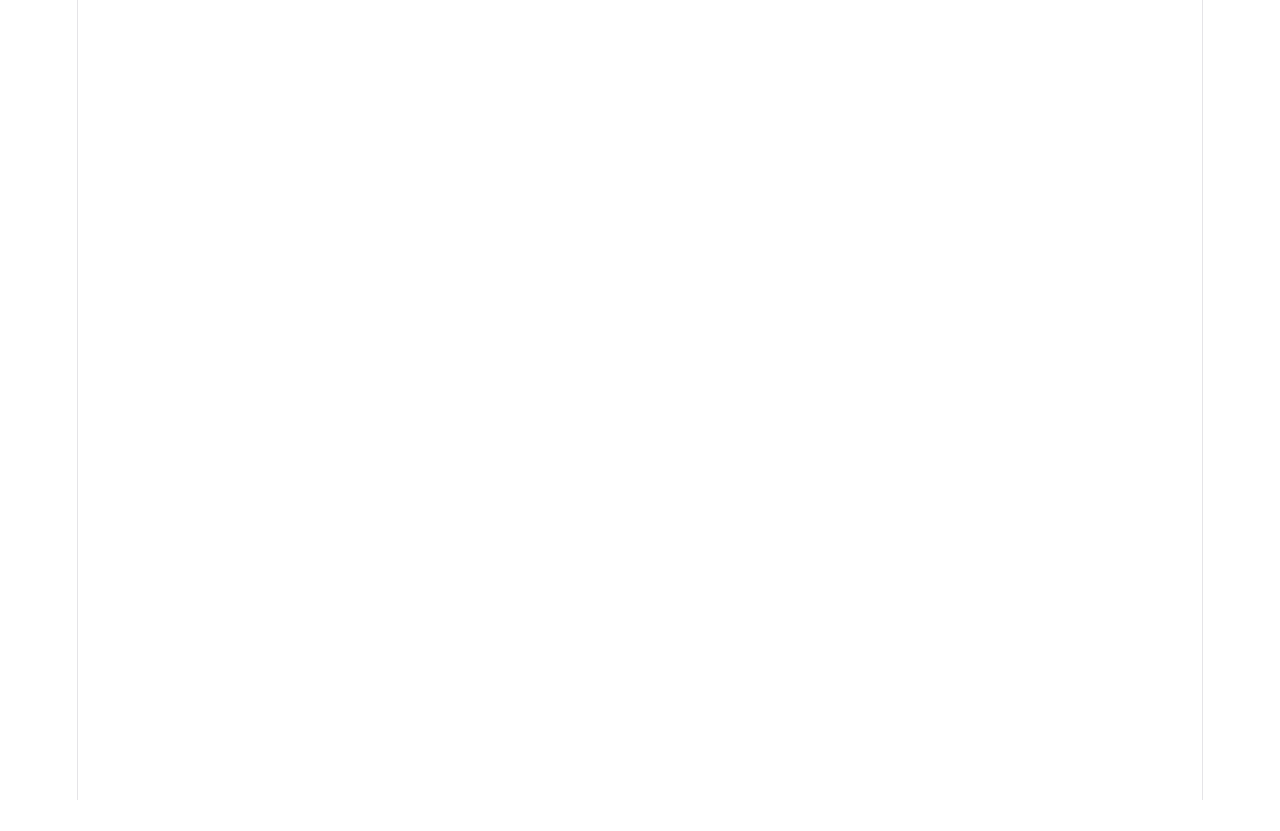
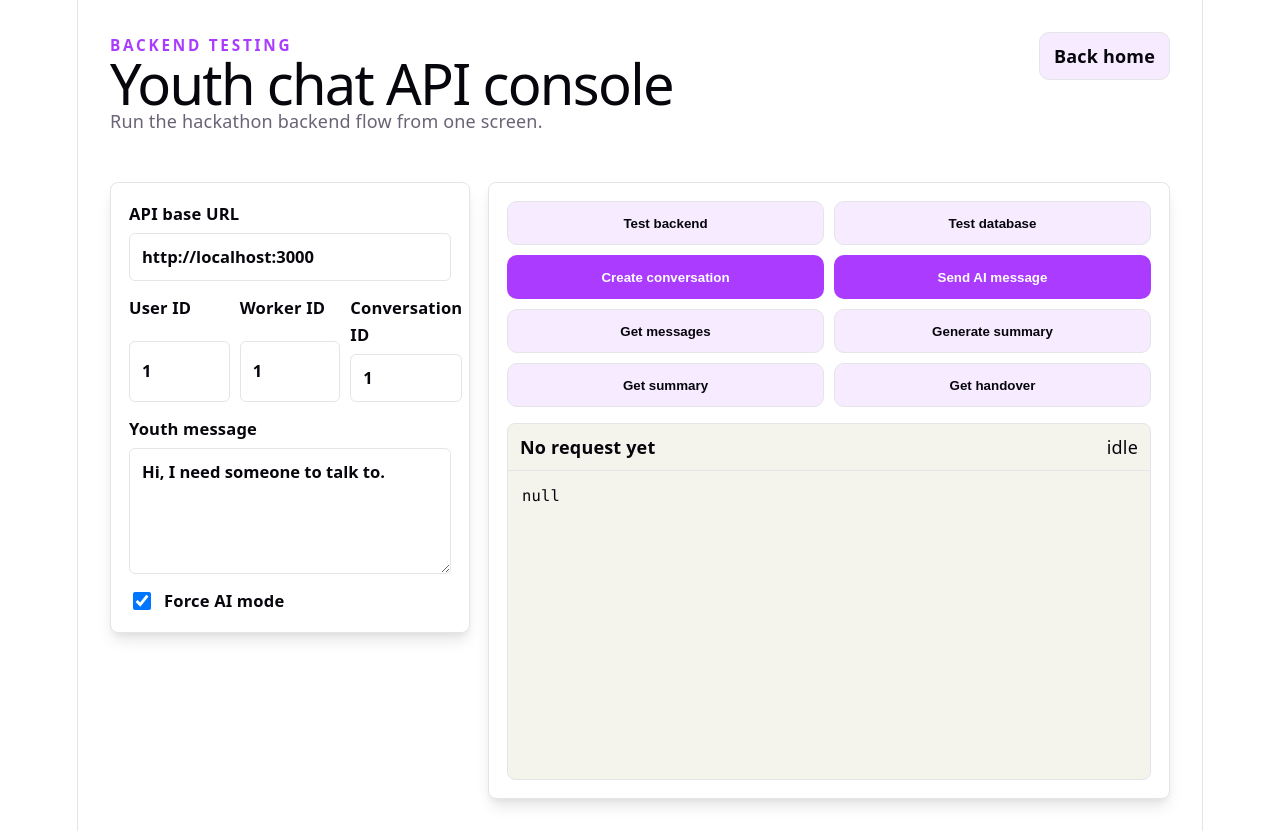
Before and after one commit to CeeJank/Regrove, a React (Vite) app in the folder frontend/: page /testing in a window 1280 px wide. Before the commit this address had no page. Before the commit the page ends 800 px from the top, so only its background shows below. Built offline with nearby package versions, Linux system fonts and the light colour scheme.

Commit message:
Update frontend AI chat box pages

```diff
--- a/frontend/src/App.tsx
+++ b/frontend/src/App.tsx
@@ -3,6 +3,7 @@ import ChildProfilePage from "./pages/ChildProfilePage";
 import DashboardPage from "./pages/DashboardPage";
 import HomePage from "./pages/HomePage";
 import RecordingPage from "./pages/RecordingPage";
+import TestingPage from "./pages/TestingPage";
 import "./styles/app.css";
 
 function App() {
@@ -13,6 +14,7 @@ function App() {
         <Route path="/children/:childId/session/:sessionId" element={<RecordingPage />} />
         <Route path="/dashboard" element={<DashboardPage />} />
         <Route path="/children/:childId" element={<ChildProfilePage />} />
+        <Route path="/testing" element={<TestingPage />} />
       </Routes>
     </BrowserRouter>
   );
--- a/frontend/src/pages/HomePage.tsx
+++ b/frontend/src/pages/HomePage.tsx
@@ -15,6 +15,9 @@ export default function HomePage() {
           <Link to="/dashboard" className="secondary-btn">
             Open dashboard mock view
           </Link>
+          <Link to="/testing" className="primary-btn">
+            Open API testing console
+          </Link>
         </nav>
       </section>
     </main>
--- /dev/null
+++ b/frontend/src/pages/TestingPage.tsx
@@ -0,0 +1,254 @@
+import { useState } from "react";
+import { Link } from "react-router-dom";
+
+type ApiResult = {
+  label: string;
+  status: "idle" | "loading" | "success" | "error";
+  data: unknown;
+};
+
+const initialResult: ApiResult = {
+  label: "No request yet",
+  status: "idle",
+  data: null,
+};
+
+export default function TestingPage() {
+  const [apiBaseUrl, setApiBaseUrl] = useState("http://localhost:3000");
+  const [userId, setUserId] = useState("1");
+  const [workerId, setWorkerId] = useState("1");
+  const [conversationId, setConversationId] = useState("1");
+  const [message, setMessage] = useState("Hi, I need someone to talk to.");
+  const [forceAi, setForceAi] = useState(true);
+  const [result, setResult] = useState<ApiResult>(initialResult);
+
+  const runRequest = async (
+    label: string,
+    path: string,
+    options: RequestInit = {}
+  ) => {
+    setResult({ label, status: "loading", data: null });
+
+    try {
+      const response = await fetch(`${apiBaseUrl}${path}`, {
+        headers: {
+          "Content-Type": "application/json",
+          ...(options.headers || {}),
+        },
+        ...options,
+      });
+
+      const contentType = response.headers.get("content-type") || "";
+      const data = contentType.includes("application/json")
+        ? await response.json()
+        : await response.text();
+
+      if (!response.ok) {
+        throw new Error(
+          typeof data === "string" ? data : JSON.stringify(data, null, 2)
+        );
+      }
+
+      setResult({ label, status: "success", data });
+    } catch (error) {
+      setResult({
+        label,
+        status: "error",
+        data: error instanceof Error ? error.message : "Request failed",
+      });
+    }
+  };
+
+  const createConversation = async () => {
+    setResult({ label: "Create conversation", status: "loading", data: null });
+
+    try {
+      const response = await fetch(`${apiBaseUrl}/api/conversations`, {
+        method: "POST",
+        headers: { "Content-Type": "application/json" },
+        body: JSON.stringify({
+          userId: Number(userId),
+          workerId: Number(workerId),
+        }),
+      });
+
+      const data = await response.json();
+
+      if (!response.ok) {
+        throw new Error(JSON.stringify(data, null, 2));
+      }
+
+      if (data.conversation_id) {
+        setConversationId(String(data.conversation_id));
+      }
+
+      setResult({ label: "Create conversation", status: "success", data });
+    } catch (error) {
+      setResult({
+        label: "Create conversation",
+        status: "error",
+        data: error instanceof Error ? error.message : "Request failed",
+      });
+    }
+  };
+
+  const sendMessage = () =>
+    runRequest("Send message", "/api/messages", {
+      method: "POST",
+      body: JSON.stringify({
+        conversationId: Number(conversationId),
+        userId: Number(userId),
+        message,
+        forceAi,
+      }),
+    });
+
+  const formattedResult =
+    typeof result.data === "string"
+      ? result.data
+      : JSON.stringify(result.data, null, 2);
+
+  return (
+    <main className="testing-page">
+      <header className="testing-header">
+        <div>
+          <p className="eyebrow">Backend testing</p>
+          <h1>Youth chat API console</h1>
+          <p className="lead">
+            Run the hackathon backend flow from one screen.
+          </p>
+        </div>
+        <Link to="/" className="secondary-btn">
+          Back home
+        </Link>
+      </header>
+
+      <section className="testing-layout">
+        <form className="test-panel" onSubmit={(event) => event.preventDefault()}>
+          <label>
+            API base URL
+            <input
+              value={apiBaseUrl}
+              onChange={(event) => setApiBaseUrl(event.target.value)}
+            />
+          </label>
+
+          <div className="field-grid">
+            <label>
+              User ID
+              <input
+                value={userId}
+                onChange={(event) => setUserId(event.target.value)}
+              />
+            </label>
+            <label>
+              Worker ID
+              <input
+                value={workerId}
+                onChange={(event) => setWorkerId(event.target.value)}
+              />
+            </label>
+            <label>
+              Conversation ID
+              <input
+                value={conversationId}
+                onChange={(event) => setConversationId(event.target.value)}
+              />
+            </label>
+          </div>
+
+          <label>
+            Youth message
+            <textarea
+              value={message}
+              onChange={(event) => setMessage(event.target.value)}
+              rows={4}
+            />
+          </label>
+
+          <label className="checkbox-row">
+            <input
+              type="checkbox"
+              checked={forceAi}
+              onChange={(event) => setForceAi(event.target.checked)}
+            />
+            Force AI mode
+          </label>
+        </form>
+
+        <section className="test-panel">
+          <div className="button-grid">
+            <button
+              className="secondary-btn"
+              type="button"
+              onClick={() => runRequest("Test backend", "/")}
+            >
+              Test backend
+            </button>
+            <button
+              className="secondary-btn"
+              type="button"
+              onClick={() => runRequest("Test database", "/test-db")}
+            >
+              Test database
+            </button>
+            <button
+              className="primary-btn"
+              type="button"
+              onClick={createConversation}
+            >
+              Create conversation
+            </button>
+            <button className="primary-btn" type="button" onClick={sendMessage}>
+              Send AI message
+            </button>
+            <button
+              className="secondary-btn"
+              type="button"
+              onClick={() =>
+                runRequest("Get messages", `/api/messages/${conversationId}`)
+              }
+            >
+              Get messages
+            </button>
+            <button
+              className="secondary-btn"
+              type="button"
+              onClick={() =>
+                runRequest("Generate summary", `/api/summaries/${conversationId}`, {
+                  method: "POST",
+                })
+              }
+            >
+              Generate summary
+            </button>
+            <button
+              className="secondary-btn"
+              type="button"
+              onClick={() =>
+                runRequest("Get summary", `/api/summaries/${conversationId}`)
+              }
+            >
+              Get summary
+            </button>
+            <button
+              className="secondary-btn"
+              type="button"
+              onClick={() => runRequest("Get handover", "/api/workers/handover")}
+            >
+              Get handover
+            </button>
+          </div>
+
+          <div className={`response-box ${result.status}`}>
+            <div className="response-header">
+              <strong>{result.label}</strong>
+              <span>{result.status}</span>
+            </div>
+            <pre>{formattedResult || "Response will appear here."}</pre>
+          </div>
+        </section>
+      </section>
+    </main>
+  );
+}
--- a/frontend/src/styles/app.css
+++ b/frontend/src/styles/app.css
@@ -94,3 +94,149 @@
   color: var(--text-h);
   line-height: 1.5;
 }
+
+.testing-page {
+  width: 100%;
+  min-height: 100vh;
+  padding: 32px;
+  box-sizing: border-box;
+  text-align: left;
+}
+
+.testing-header {
+  display: flex;
+  align-items: flex-start;
+  justify-content: space-between;
+  gap: 24px;
+  margin-bottom: 24px;
+}
+
+.testing-header h1 {
+  margin: 12px 0;
+}
+
+.testing-layout {
+  display: grid;
+  grid-template-columns: minmax(260px, 360px) 1fr;
+  gap: 18px;
+  align-items: start;
+}
+
+.test-panel {
+  border: 1px solid var(--border);
+  border-radius: 8px;
+  background: var(--bg);
+  box-shadow: var(--shadow);
+  padding: 18px;
+}
+
+.test-panel label {
+  display: grid;
+  gap: 6px;
+  margin-bottom: 14px;
+  color: var(--text-h);
+  font-size: 0.92rem;
+  font-weight: 650;
+}
+
+.test-panel input,
+.test-panel textarea {
+  width: 100%;
+  box-sizing: border-box;
+  border: 1px solid var(--border);
+  border-radius: 6px;
+  padding: 10px 12px;
+  background: var(--bg);
+  color: var(--text-h);
+  font: inherit;
+}
+
+.field-grid {
+  display: grid;
+  grid-template-columns: repeat(3, minmax(0, 1fr));
+  gap: 10px;
+}
+
+.checkbox-row {
+  display: flex !important;
+  grid-template-columns: none !important;
+  align-items: center;
+  gap: 10px !important;
+  margin-bottom: 0 !important;
+}
+
+.checkbox-row input {
+  width: 18px;
+  height: 18px;
+}
+
+.button-grid {
+  display: grid;
+  grid-template-columns: repeat(2, minmax(0, 1fr));
+  gap: 10px;
+  margin-bottom: 16px;
+}
+
+.button-grid button {
+  width: 100%;
+  min-height: 44px;
+}
+
+.response-box {
+  border: 1px solid var(--border);
+  border-radius: 8px;
+  overflow: hidden;
+  background: var(--code-bg);
+}
+
+.response-box.success {
+  border-color: #22c55e;
+}
+
+.response-box.error {
+  border-color: #ef4444;
+}
+
+.response-box.loading {
+  border-color: var(--accent-border);
+}
+
+.response-header {
+  display: flex;
+  justify-content: space-between;
+  gap: 12px;
+  padding: 10px 12px;
+  border-bottom: 1px solid var(--border);
+  color: var(--text-h);
+}
+
+.response-box pre {
+  min-height: 280px;
+  max-height: 520px;
+  overflow: auto;
+  margin: 0;
+  padding: 14px;
+  color: var(--text-h);
+  font-family: var(--mono);
+  font-size: 0.86rem;
+  line-height: 1.5;
+  white-space: pre-wrap;
+  word-break: break-word;
+}
+
+@media (max-width: 860px) {
+  .testing-page {
+    padding: 20px;
+  }
+
+  .testing-header,
+  .testing-layout {
+    display: grid;
+    grid-template-columns: 1fr;
+  }
+
+  .field-grid,
+  .button-grid {
+    grid-template-columns: 1fr;
+  }
+}
```
